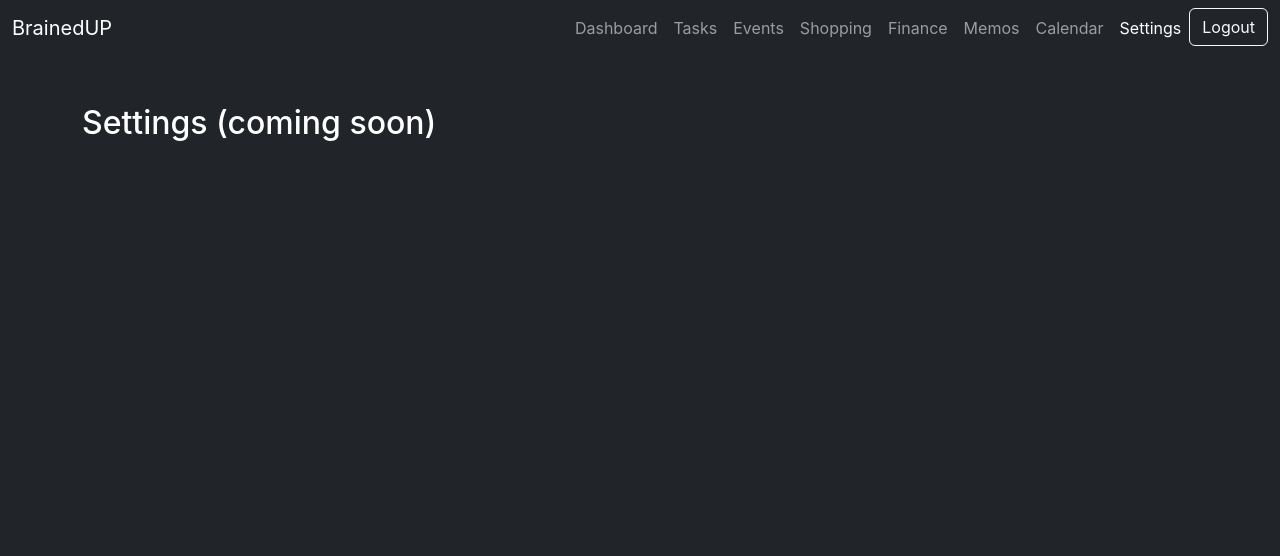
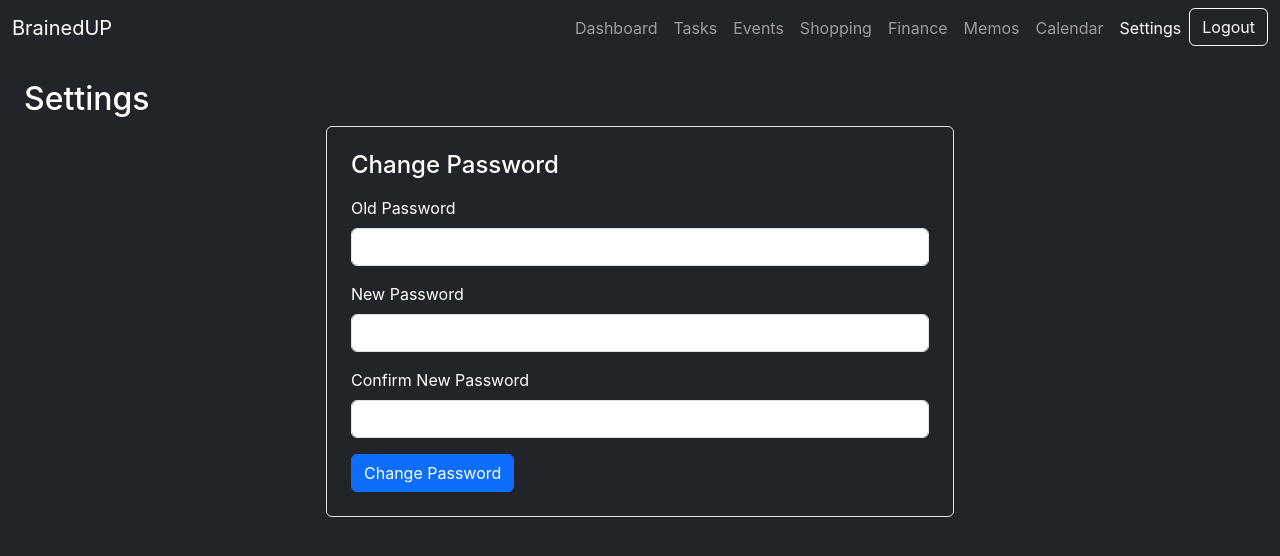
Before and after one commit to Djo420/BrainedUP, a React (Create React App) app in the folder client/: page /settings in a window 1280 px wide. Shown: the top 556 px of the page. Built offline with nearby package versions, Linux system fonts and the light colour scheme; no server answers; sample sign-in values are in the browser's storage.

Commit message:
password change

```diff
--- /dev/null
+++ b/client/src/pages/ChangePassword.js
@@ -0,0 +1,80 @@
+import React, { useState, useContext } from 'react';
+import { AuthContext } from '../auth/AuthContext';
+import axios from 'axios';
+
+export default function ChangePassword() {
+  const [oldPwd, setOldPwd] = useState('');
+  const [newPwd, setNewPwd] = useState('');
+  const [confirm, setConfirm] = useState('');
+  const [msg, setMsg] = useState(null);
+  const { accessToken } = useContext(AuthContext);
+
+  const handleSubmit = async e => {
+    e.preventDefault();
+    setMsg(null);
+    if (newPwd !== confirm) {
+      setMsg({ type: 'danger', text: 'New passwords do not match' });
+      return;
+    }
+    try {
+      const { data } = await axios.put(
+        'http://127.0.0.1:5000/auth/password',
+        { old_password: oldPwd, new_password: newPwd },
+        { headers: { Authorization: `Bearer ${accessToken}` } }
+      );
+      setMsg({ type: 'success', text: data.msg });
+      setOldPwd(''); setNewPwd(''); setConfirm('');
+    } catch (err) {
+      setMsg({
+        type: 'danger',
+        text: err.response?.data?.msg || 'Change password failed'
+      });
+    }
+  };
+
+  return (
+    <div className="row justify-content-center">
+      <form onSubmit={handleSubmit} className="col-md-6 p-4 border rounded">
+        {msg && (
+          <div className={`alert alert-${msg.type}`} role="alert">
+            {msg.text}
+          </div>
+        )}
+        <h4 className="mb-3">Change Password</h4>
+        <div className="mb-3">
+          <label className="form-label">Old Password</label>
+          <input
+            type="password"
+            className="form-control"
+            value={oldPwd}
+            onChange={e => setOldPwd(e.target.value)}
+            required
+          />
+        </div>
+        <div className="mb-3">
+          <label className="form-label">New Password</label>
+          <input
+            type="password"
+            className="form-control"
+            value={newPwd}
+            onChange={e => setNewPwd(e.target.value)}
+            required
+          />
+        </div>
+        <div className="mb-3">
+          <label className="form-label">Confirm New Password</label>
+          <input
+            type="password"
+            className="form-control"
+            value={confirm}
+            onChange={e => setConfirm(e.target.value)}
+            required
+          />
+        </div>
+        <button type="submit" className="btn btn-primary">
+          Change Password
+        </button>
+      </form>
+    </div>
+  );
+}
--- a/client/src/pages/SettingsPage.js
+++ b/client/src/pages/SettingsPage.js
@@ -1,9 +1,11 @@
-import React from "react";
+import React from 'react';
+import ChangePassword from './ChangePassword';
 
 export default function SettingsPage() {
   return (
-    <div className="container mt-4">
-      <h2>Settings (coming soon)</h2>
+    <div>
+      <h2>Settings</h2>
+      <ChangePassword />
     </div>
   );
 }
```
Also changed, not shown: 1 other file (tests, documents, lock files or other folders).
